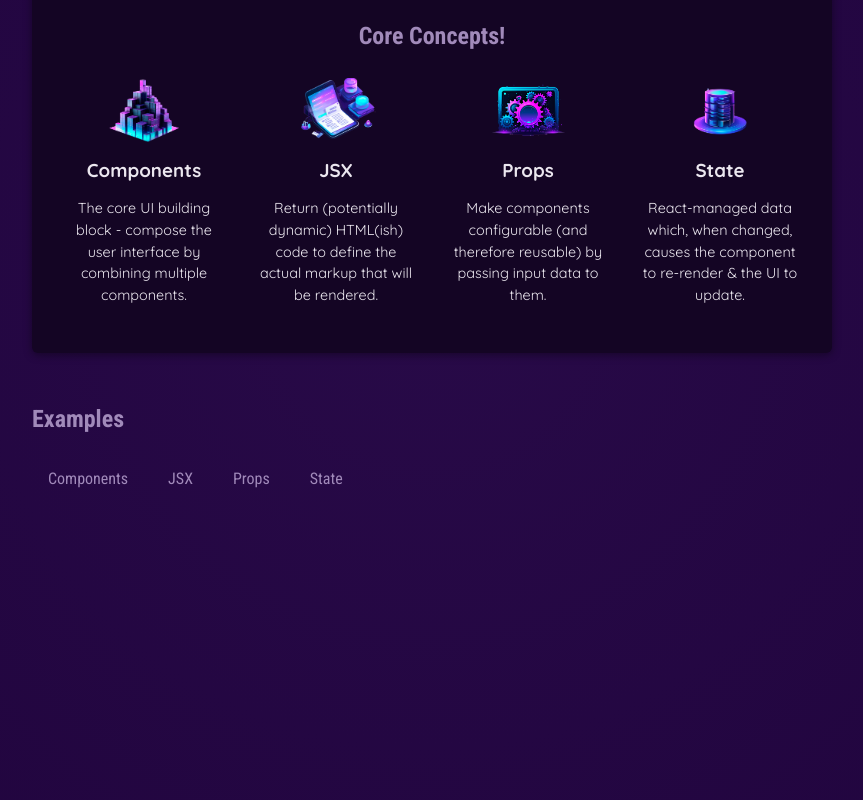
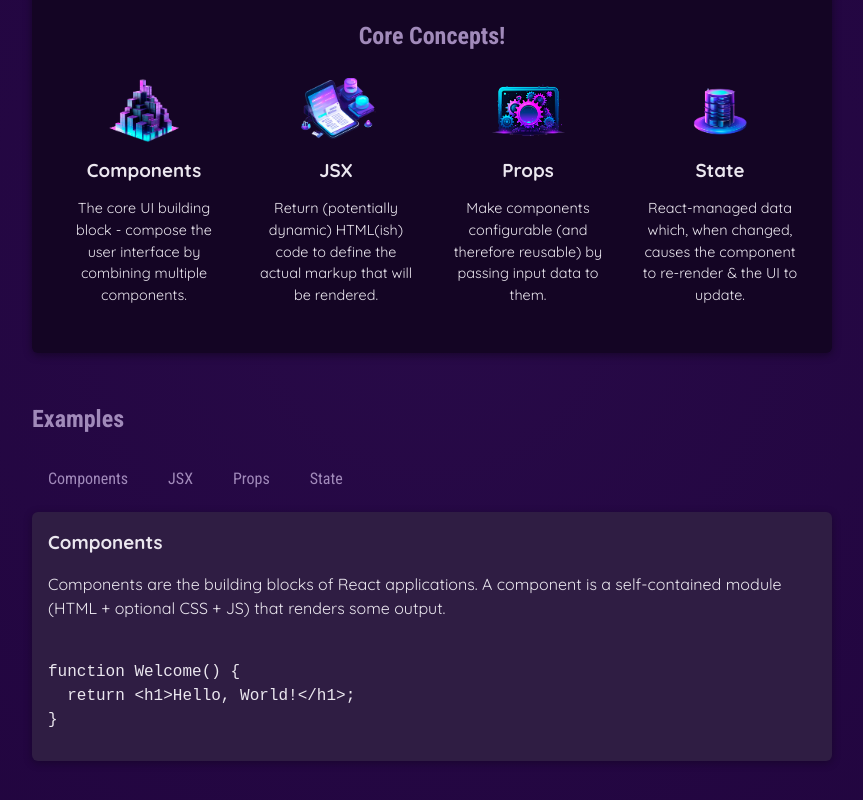
Before and after one commit to Raischmitt/React-essencial-, a React (Vite) app: page / in a window 1280 px wide. Shown: the part 346-1146 px from the top of the page, without its empty margins (208-1071 px from the left). Built offline with nearby package versions, Linux system fonts and the light colour scheme.

Commit message:
utilizando o useStatee atualizando data.js

```diff
--- a/src/App.jsx
+++ b/src/App.jsx
@@ -1,12 +1,16 @@
-import { CORE_CONCEPTS } from './data';
+import { useState } from 'react';
+import { CORE_CONCEPTS, EXAMPLES } from './data';
 import Header from "./Components/Header.jsx";
 import CoreConcept from './Components/CoreConcept.jsx';
 import TabButton from './Components/TabButton.jsx';
 
 
+
 function App() {
-  function handleSelect() {
-    console.log(selectdButton)
+  const [ selectedTopic, setSelectedTopic] = useState('components')
+
+  function handleSelect(selectedButton) {
+    setSelectedTopic(selectedButton);
   }
 
   return (
@@ -27,10 +31,18 @@
           <menu>
             <TabButton onSelect={() => handleSelect('components')}>Components</TabButton>
             <TabButton onSelect={() => handleSelect('jsx')}>JSX</TabButton>
-            <TabButton onSelect={() => handleSelect('prps')}>Props</TabButton>
+            <TabButton onSelect={() => handleSelect('props')}>Props</TabButton>
             <TabButton onSelect={() => handleSelect('state')}>State</TabButton>
           </menu>
-
+          <div id="tab-content">
+            <h3>{EXAMPLES[selectedTopic].title}</h3>
+            <p>{EXAMPLES[selectedTopic].description}</p>
+            <pre>
+              <code>
+                {EXAMPLES[selectedTopic].code}
+              </code>
+            </pre>
+          </div>
         </section>
 
       </main>
--- a/src/data.js
+++ b/src/data.js
@@ -29,3 +29,54 @@
       'React-managed data which, when changed, causes the component to re-render & the UI to update.',
   },
 ];
+
+export const EXAMPLES = {
+  components: {
+    title: 'Components',
+    description:
+      'Components are the building blocks of React applications. A component is a self-contained module (HTML + optional CSS + JS) that renders some output.',
+    code: `
+function Welcome() {
+  return <h1>Hello, World!</h1>;
+}`,
+  },
+  jsx: {
+    title: 'JSX',
+    description:
+      'JSX is a syntax extension to JavaScript. It is similar to a template language, but it has full power of JavaScript (e.g., it may output dynamic content).',
+    code: `
+<div>
+  <h1>Welcome {userName}</h1>
+  <p>Time to learn React!</p>
+</div>`,
+  },
+  props: {
+    title: 'Props',
+    description:
+      'Components accept arbitrary inputs called props. They are like function arguments.',
+    code: `
+function Welcome(props) {
+  return <h1>Hello, {props.name}</h1>;
+}`,
+  },
+  state: {
+    title: 'State',
+    description:
+      'State allows React components to change their output over time in response to user actions, network responses, and anything else.',
+    code: `
+function Counter() {
+  const [isVisible, setIsVisible] = useState(false);
+
+  function handleClick() {
+    setIsVisible(true);
+  }
+
+  return (
+    <div>
+      <button onClick={handleClick}>Show Details</button>
+      {isVisible && <p>Amazing details!</p>}
+    </div>
+  );
+}`,
+  },
+};
```
